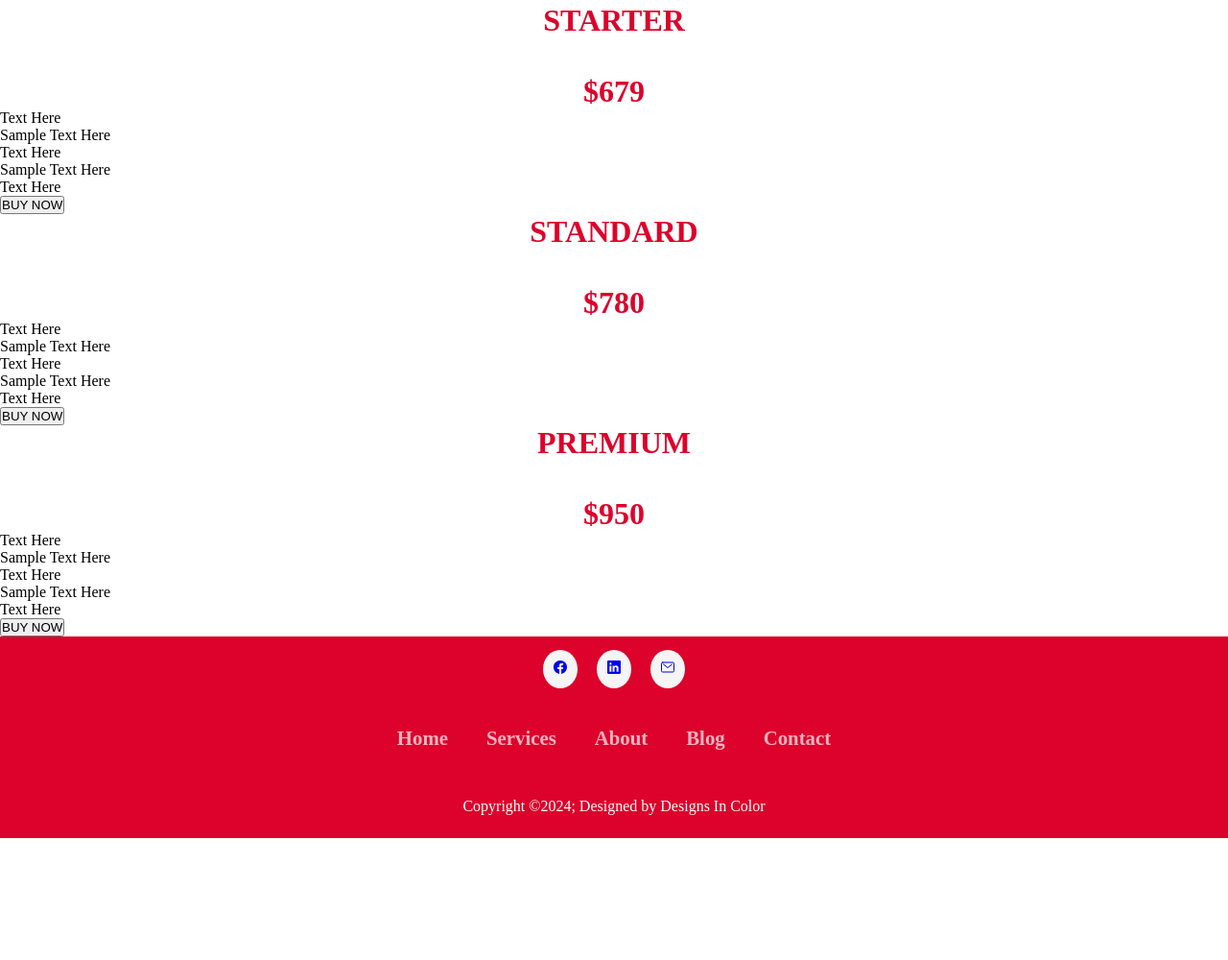
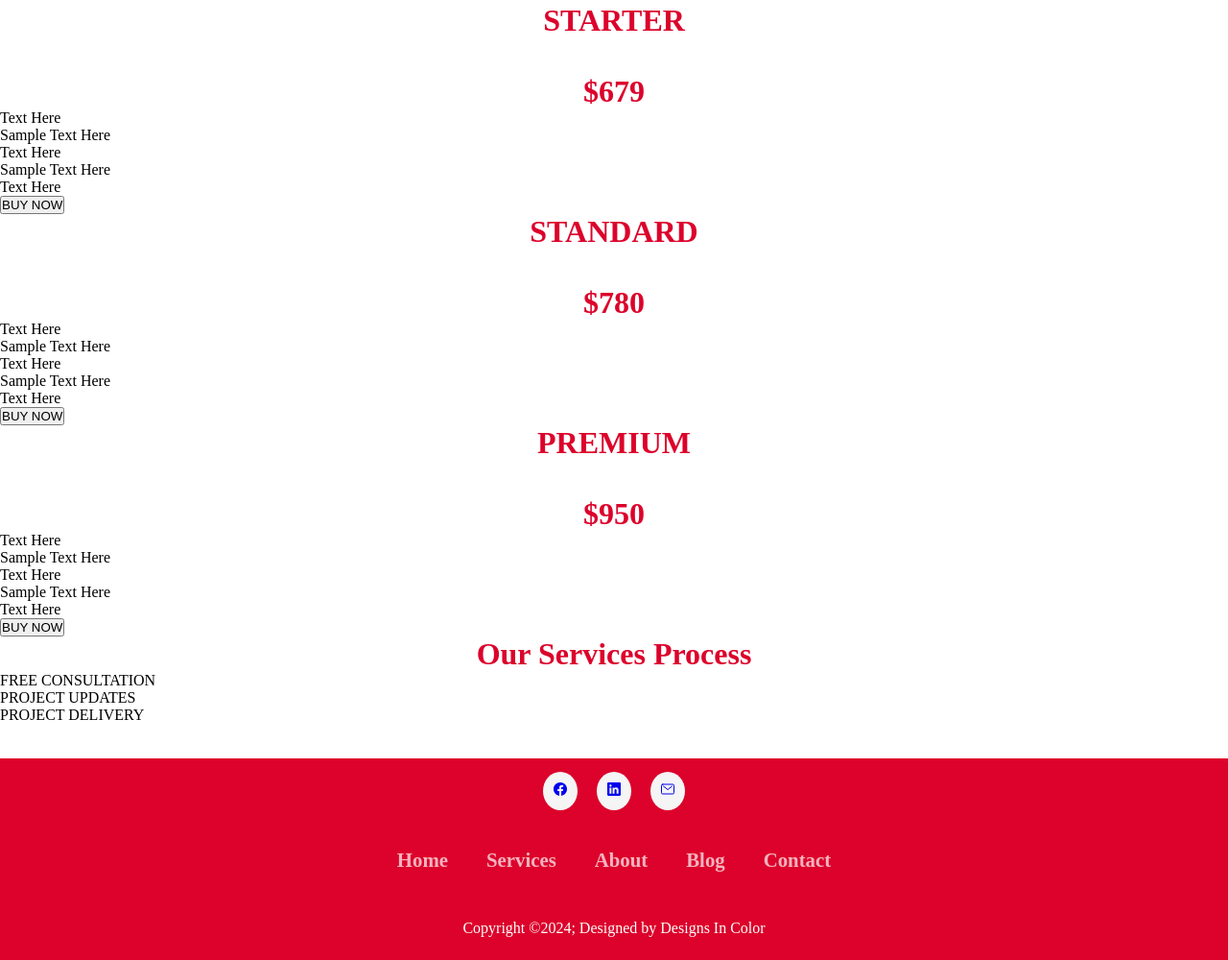
Before and after one commit to lw25000/designsncolor, a plain HTML site: page services.html in a window 1280 px wide. Shown: the part 300-1300 px from the top of the page at 96% size. Before the commit the page ends 1173 px from the top, so only its background shows below. Drawn offline with nearby package versions, Linux system fonts and the light colour scheme.

Commit message:
Add files via upload

```diff
--- a/services.html
+++ b/services.html
@@ -30,7 +30,7 @@
 
     </header>
 
-<body>
+
 
     <heading>
         <h2>Choose Your Plan!</h2>
@@ -70,6 +70,20 @@
             <button>BUY NOW</button>
        </div>
     </div>
+
+
+
+    <h1> Our Services Process</h1>
+
+    <ul>
+        <li>FREE CONSULTATION</li>
+        <li>PROJECT UPDATES</li>
+        <LI>PROJECT DELIVERY</LI>
+    </ul>
+    <br>
+    <br>
+
+
 
     <footer>
 
```
